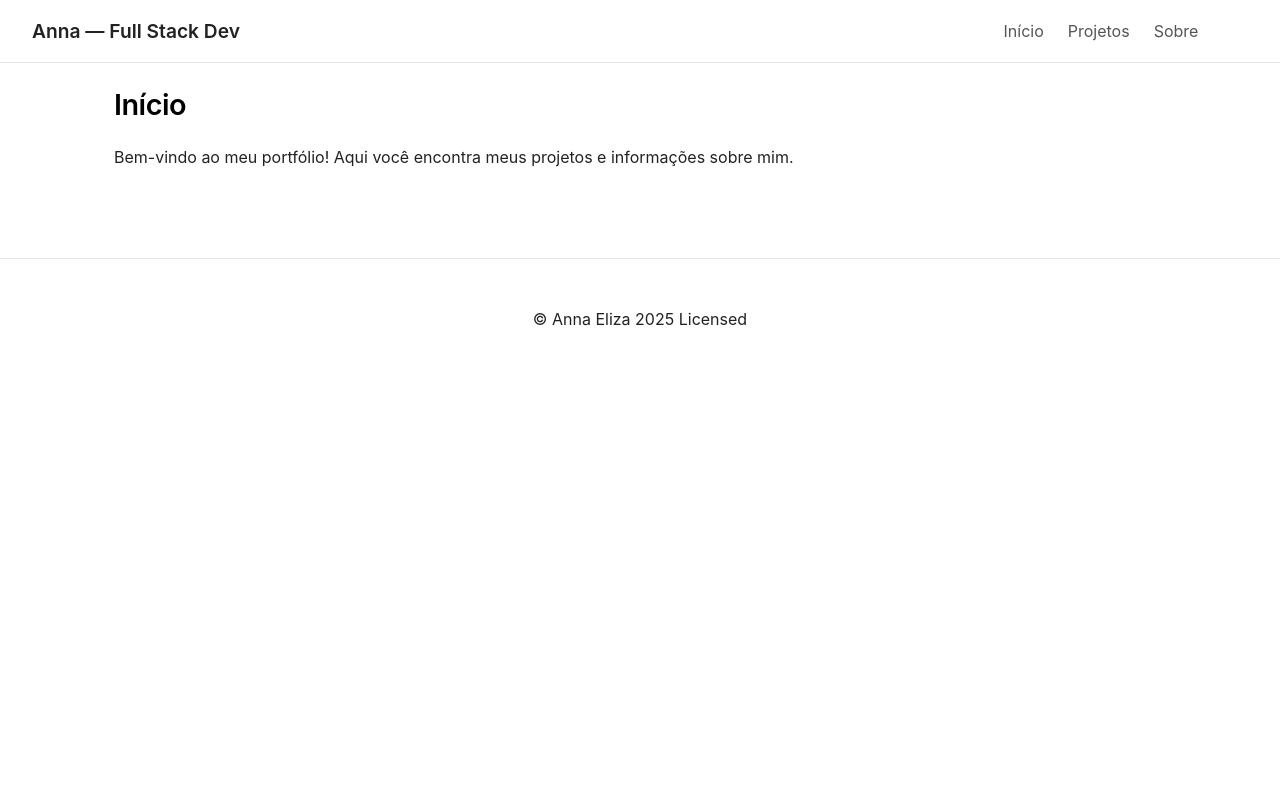
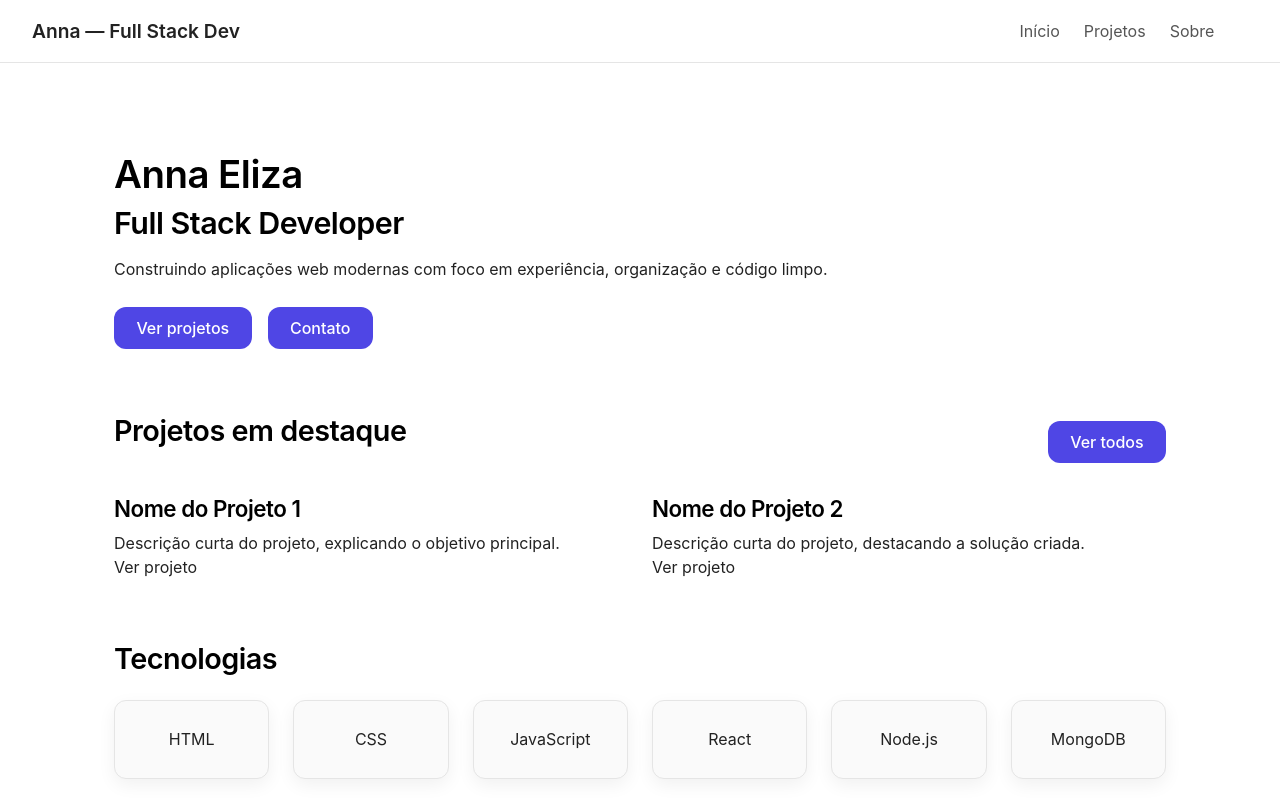
Before and after one commit to devAnnaEliza/meu-portfolio, a React (Vite) app: page / in a window 1280 px wide. Shown: the top 800 px of the page. Built offline with nearby package versions, Linux system fonts and the light colour scheme.

Commit message:
conclusão home

```diff
--- a/src/pages/Home.jsx
+++ b/src/pages/Home.jsx
@@ -1,12 +1,123 @@
-import SectionTitle from "../components/SectionTitle";
-
+import { Link } from "react-router-dom";
+import ProjectCard from "../components/ProjectCard";
 
 export default function Home() {
   return (
-    <div className="container">
-      <SectionTitle title="Início" />
+    <main className="container">
 
-      <p>Bem-vindo ao meu portfólio! Aqui você encontra meus projetos e informações sobre mim.</p>
-    </div>
+      {/* HERO */}
+      <section className="section">
+        <h1 className="mb-2">Anna Eliza</h1>
+
+        <h2 className="mb-3">Full Stack Developer</h2>
+
+        <p className="mb-4">
+          Construindo aplicações web modernas com foco em experiência,
+          organização e código limpo.
+        </p>
+
+        <div style={{ display: "flex", gap: "1rem" }}>
+          <Link to="/projetos" className="btn">
+            Ver projetos
+          </Link>
+
+          <Link to="/contato" className="btn">
+            Contato
+          </Link>
+        </div>
+      </section>
+
+      {/* PROJETOS EM DESTAQUE */}
+      <section className="section">
+        <div
+          style={{
+            display: "flex",
+            justifyContent: "space-between",
+            alignItems: "center",
+            marginBottom: "1.5rem",
+            flexWrap: "wrap",
+            gap: "1rem",
+          }}
+        >
+          <h2 className="section-title">Projetos em destaque</h2>
+
+          <Link to="/projetos" className="btn">
+            Ver todos
+          </Link>
+        </div>
+
+        <div
+          style={{
+            display: "grid",
+            gridTemplateColumns: "repeat(auto-fit, minmax(280px, 1fr))",
+            gap: "1.5rem",
+          }}>
+
+          <ProjectCard
+            title="Nome do Projeto 1"
+            description="Descrição curta do projeto, explicando o objetivo principal."
+          />
+
+          <ProjectCard
+            title="Nome do Projeto 2"
+            description="Descrição curta do projeto, destacando a solução criada."
+          />
+        </div>
+
+      </section>
+
+      {/* STACK */}
+      <section className="section">
+        <h2 className="section-title">Tecnologias</h2>
+
+        <div
+          style={{
+            display: "grid",
+            gridTemplateColumns: "repeat(auto-fit, minmax(120px, 1fr))",
+            gap: "1.5rem",
+            marginTop: "1.5rem",
+          }}
+        >
+          <div className="card text-center">
+            <p>HTML</p>
+          </div>
+
+          <div className="card text-center">
+            <p>CSS</p>
+          </div>
+
+          <div className="card text-center">
+            <p>JavaScript</p>
+          </div>
+
+          <div className="card text-center">
+            <p>React</p>
+          </div>
+
+          <div className="card text-center">
+            <p>Node.js</p>
+          </div>
+
+          <div className="card text-center">
+            <p>MongoDB</p>
+          </div>
+        </div>
+      </section>
+
+      {/* CTA FINAL */}
+      <section className="section text-center">
+        <h2 className="section-title">Vamos conversar?</h2>
+
+        <p className="mb-3">
+          Se você quiser falar sobre projetos, ideias ou apenas trocar uma ideia,
+          é só me chamar.
+        </p>
+
+        <a href="/contato" className="btn">
+          Entrar em contato
+        </a>
+      </section>
+
+    </main>
   );
 }
--- a/src/styles/global.css
+++ b/src/styles/global.css
@@ -194,7 +194,7 @@ html.dark .navbar {
     background: var(--fundo-claro);
 }
 
-/* LANGUAGE TOGGLE */
+/* LANGUAGE TOGGLE
 .lang-toggle {
   background: var(--fundo-claro);
   border: none;
@@ -234,7 +234,7 @@ html.dark .theme-button {
 
 .navbar .theme-button {
     margin-left: 1rem;
-}
+}*/
 
 /* FOOTER */
 footer {
@@ -289,7 +289,7 @@ footer {
 .mt-3 { margin-top: 1rem; }
 .mt-4 { margin-top: 1.5rem; }
 
-/* TROCA DE IDIOMA */
+/* TROCA DE IDIOMA
 .language-switch {
     display: flex;
     align-items: center;
@@ -326,3 +326,66 @@ footer {
 .language-button:hover {
   transform: scale(1.2);
 }
+*/
+
+
+/* VISUAL DA HOME */
+
+/* =========================
+   HOME - HERO
+========================= */
+
+.home-hero {
+  min-height: calc(100vh - 80px);
+  display: flex;
+  align-items: center;
+}
+
+.home-hero-content {
+  display: flex;
+  flex-direction: column;
+  gap: 0.6rem;
+}
+
+.home-hero-subtitle {
+  font-size: 0.9rem;
+  color: var(--texto-suave);
+  text-transform: uppercase;
+  letter-spacing: 1px;
+}
+
+.home-hero-title {
+  font-size: 3rem;
+  font-weight: 700;
+  line-height: 1.1;
+}
+
+.home-hero-role {
+  font-size: 1.4rem;
+  font-weight: 500;
+  color: var(--primaria);
+}
+
+.home-hero-text {
+  max-width: 520px;
+  margin-top: 0.6rem;
+  color: var(--texto-suave);
+}
+
+.home-hero-actions {
+  margin-top: 1.6rem;
+  display: flex;
+  gap: 1rem;
+}
+
+/* Botão secundário */
+.btn-secondary {
+  background: transparent;
+  color: var(--primaria);
+  border: 1px solid var(--primaria);
+}
+
+.btn-secondary:hover {
+  background: var(--primaria);
+  color: #fff;
+}
```
Also changed, not shown: src/components/home/Hero.jsx (added, +33 -0 lines).
